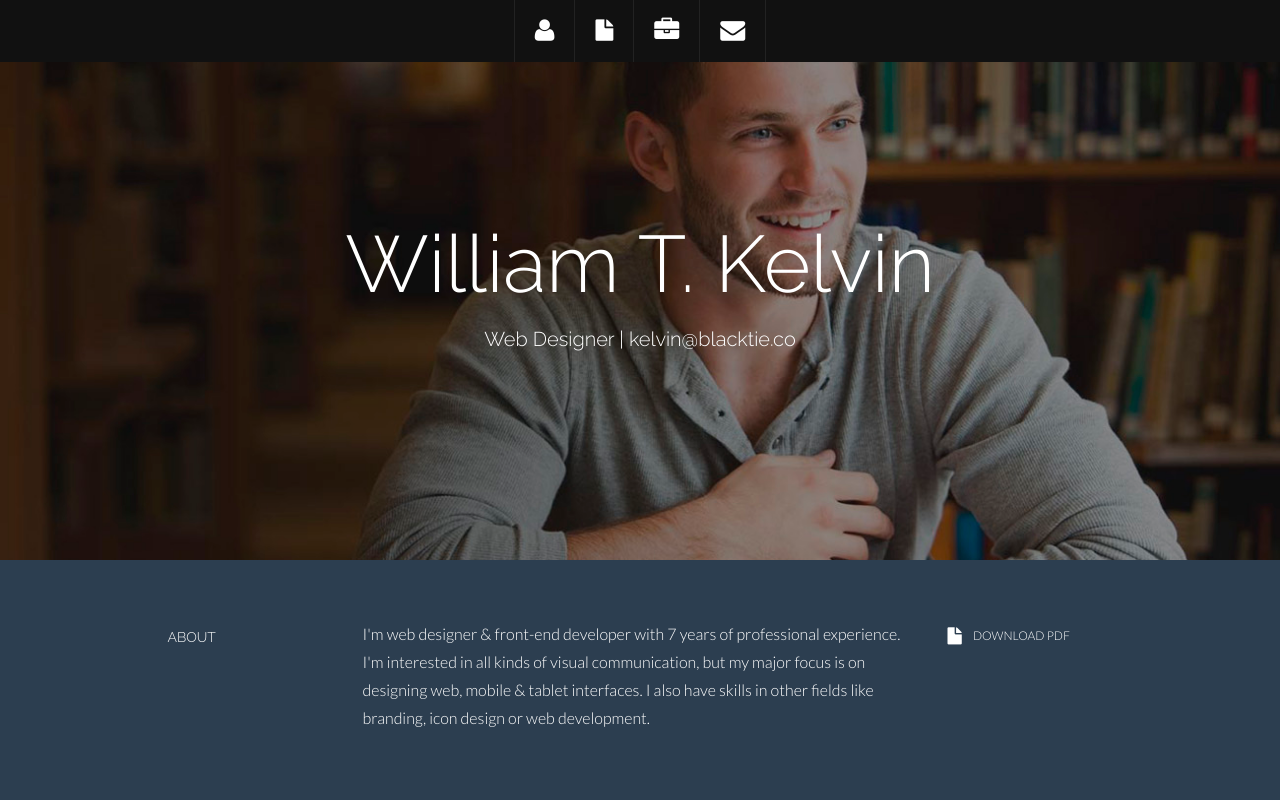
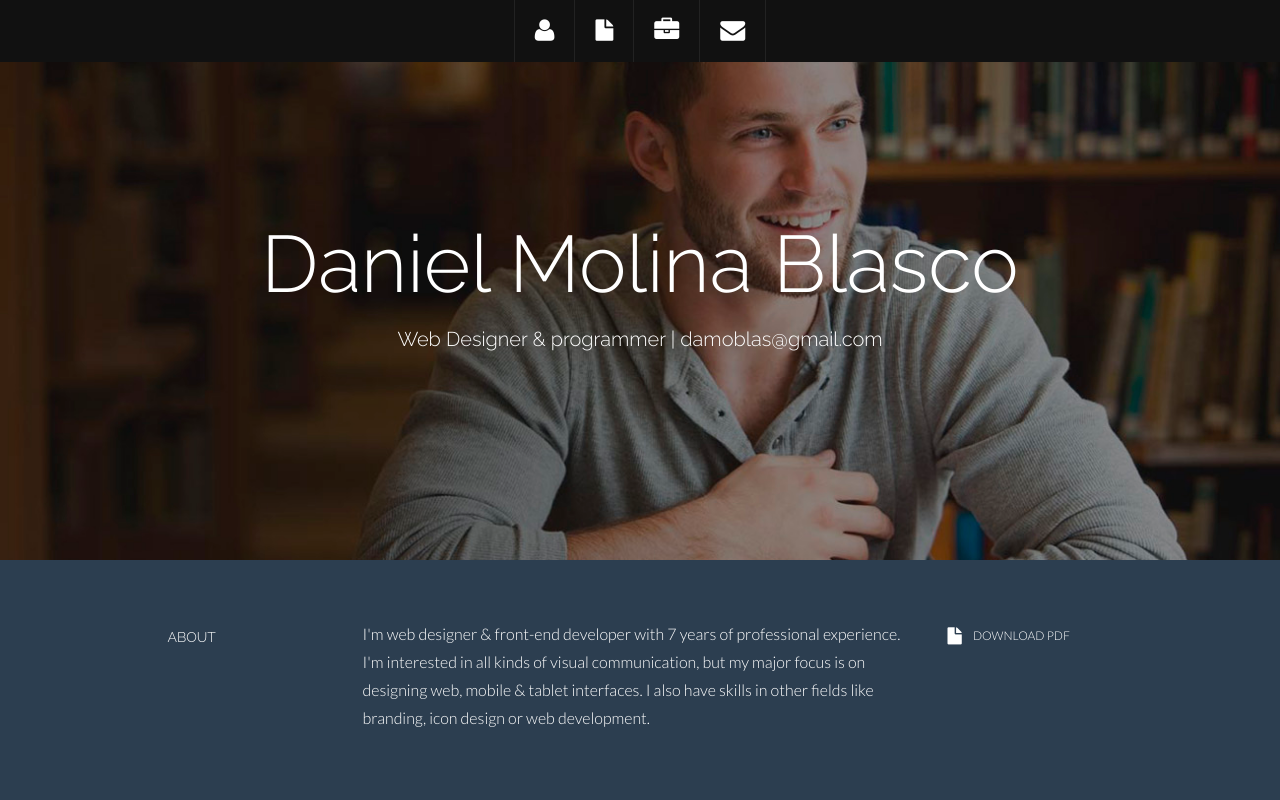
Before and after one commit to dmolinagithub/dmolinagithub.github.io, a plain HTML site: page index.html in a window 1280 px wide. Shown: the top 800 px of the page. Drawn offline with Linux system fonts and the light colour scheme.

Commit message:
Add files via upload

```diff
--- a/index.html
+++ b/index.html
@@ -1,5 +1,5 @@
 <!DOCTYPE html>
-<html lang="en">
+<html lang="es">
   <head>
     <meta charset="utf-8">
     <meta name="viewport" content="width=device-width, initial-scale=1.0">
@@ -7,7 +7,7 @@
     <meta name="author" content="">
     <link rel="shortcut icon" href="assets/ico/favicon.png">
 
-    <title>Kelvin - Bootstrap 3 Resume Theme</title>
+    <title>Curriculum Vitae</title>
 
     <!-- Bootstrap core CSS -->
     <link href="assets/css/bootstrap.css" rel="stylesheet">
@@ -58,8 +58,8 @@
 		<div class="container">
 			<div class="row centered">
 				<div class="col-lg-12">
-					<h1>William T. Kelvin</h1>
-					<h3>Web Designer | kelvin@blacktie.co</h3>
+					<h1>Daniel Molina Blasco</h1>
+					<h3>Web Designer & programmer | damoblas@gmail.com</h3>
 				</div><!--/.col-lg-12 -->
 			</div><!--/.row -->
 		</div><!--/.container -->
```
